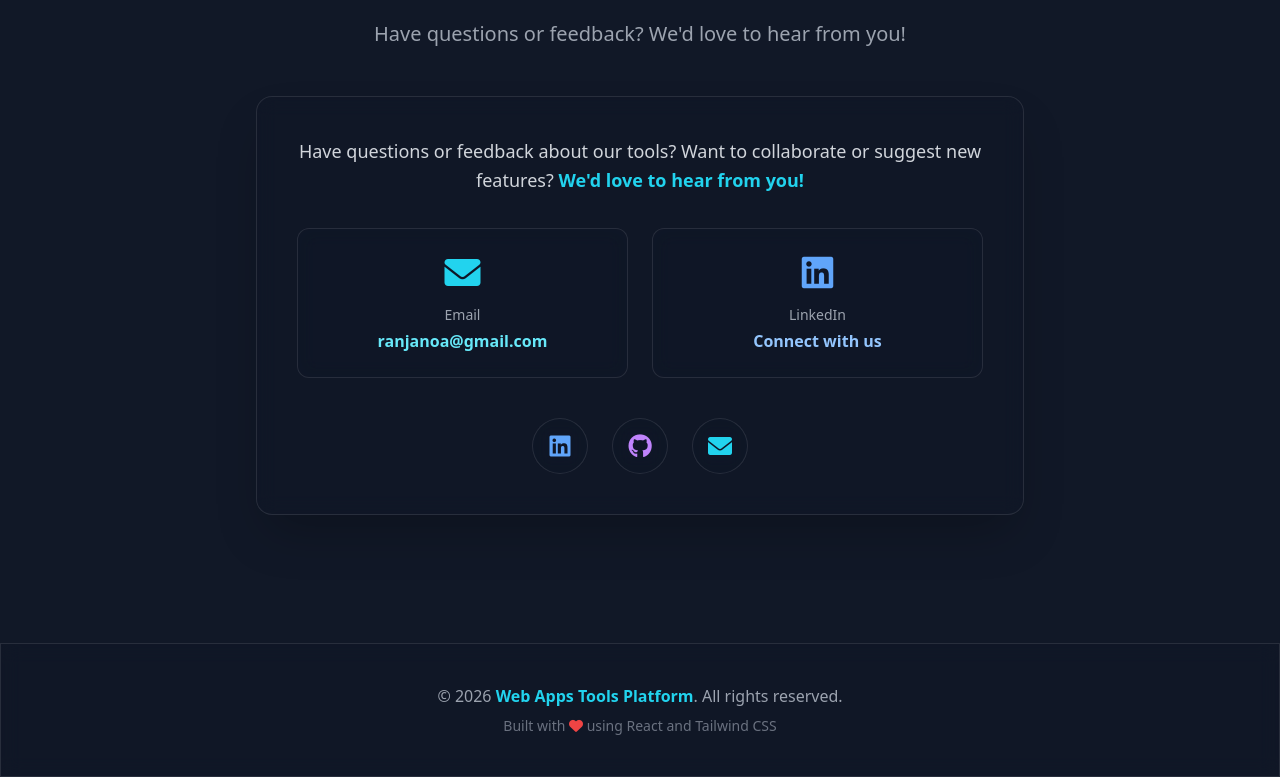
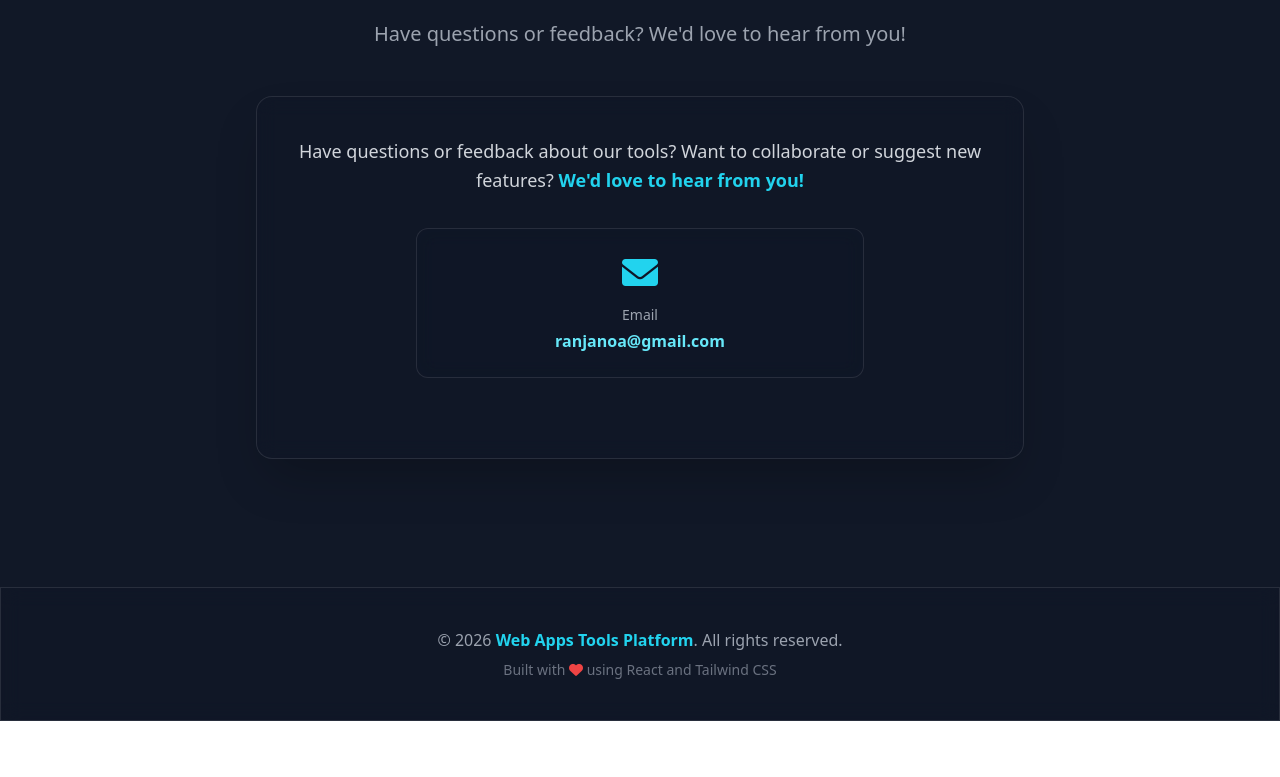
Before and after one commit to ranjanoa/WebappsPlatform, a React (Create React App) app: page / in a window 1280 px wide. Shown: the part 4353-5130 px from the top of the page. After the commit the page ends 5074 px from the top, so only its background shows below. Built offline with nearby package versions, Linux system fonts and the light colour scheme.

Commit message:
chore: remove LinkedIn and GitHub from contact section

```diff
--- a/src/App.js
+++ b/src/App.js
@@ -120,9 +120,7 @@ function App() {
         ]
       }
     },
-    contactEmail: 'ranjanoa@gmail.com',
-    linkedinUrl: 'https://linkedin.com/in/ranjanoa',
-    githubUrl: 'https://github.com/ranjanoa'
+    contactEmail: 'ranjanoa@gmail.com'
   };
 
   // Get all apps for carousel
@@ -726,50 +724,14 @@ function App() {
                 Have questions or feedback about our tools? Want to collaborate or suggest new features?
                 <span className="font-bold text-cyan-400"> We'd love to hear from you!</span>
               </p>
-              <div className="grid md:grid-cols-2 gap-6 mb-10">
+              <div className="max-w-md mx-auto mb-10">
                 <a
                   href={`mailto:${platformData.contactEmail}`}
-                  className="glass p-6 rounded-xl hover:border-cyan-500 border border-transparent transition-all duration-300 hover:scale-105 group"
+                  className="glass p-6 rounded-xl hover:border-cyan-500 border border-transparent transition-all duration-300 hover:scale-105 group block"
                 >
                   <i className="fas fa-envelope text-4xl text-cyan-400 mb-3 group-hover:scale-110 transition-transform"></i>
                   <p className="text-gray-400 text-sm mb-1">Email</p>
                   <p className="text-cyan-300 font-semibold">{platformData.contactEmail}</p>
-                </a>
-                <a
-                  href={platformData.linkedinUrl}
-                  target="_blank"
-                  rel="noopener noreferrer"
-                  className="glass p-6 rounded-xl hover:border-blue-500 border border-transparent transition-all duration-300 hover:scale-105 group"
-                >
-                  <i className="fab fa-linkedin text-4xl text-blue-400 mb-3 group-hover:scale-110 transition-transform"></i>
-                  <p className="text-gray-400 text-sm mb-1">LinkedIn</p>
-                  <p className="text-blue-300 font-semibold">Connect with us</p>
-                </a>
-              </div>
-              <div className="flex justify-center space-x-6">
-                <a
-                  href={platformData.linkedinUrl}
-                  target="_blank"
-                  rel="noopener noreferrer"
-                  className="w-14 h-14 glass rounded-full flex items-center justify-center hover:bg-blue-500 hover:scale-110 transition-all duration-300 group"
-                >
-                  <i className="fab fa-linkedin text-2xl text-blue-400 group-hover:text-white"></i>
-                </a>
-                {platformData.githubUrl && (
-                  <a
-                    href={platformData.githubUrl}
-                    target="_blank"
-                    rel="noopener noreferrer"
-                    className="w-14 h-14 glass rounded-full flex items-center justify-center hover:bg-purple-500 hover:scale-110 transition-all duration-300 group"
-                  >
-                    <i className="fab fa-github text-2xl text-purple-400 group-hover:text-white"></i>
-                  </a>
-                )}
-                <a
-                  href={`mailto:${platformData.contactEmail}`}
-                  className="w-14 h-14 glass rounded-full flex items-center justify-center hover:bg-cyan-500 hover:scale-110 transition-all duration-300 group"
-                >
-                  <i className="fas fa-envelope text-2xl text-cyan-400 group-hover:text-white"></i>
                 </a>
               </div>
             </div>
```
Lines whose indentation alone changed are shown as unchanged.
